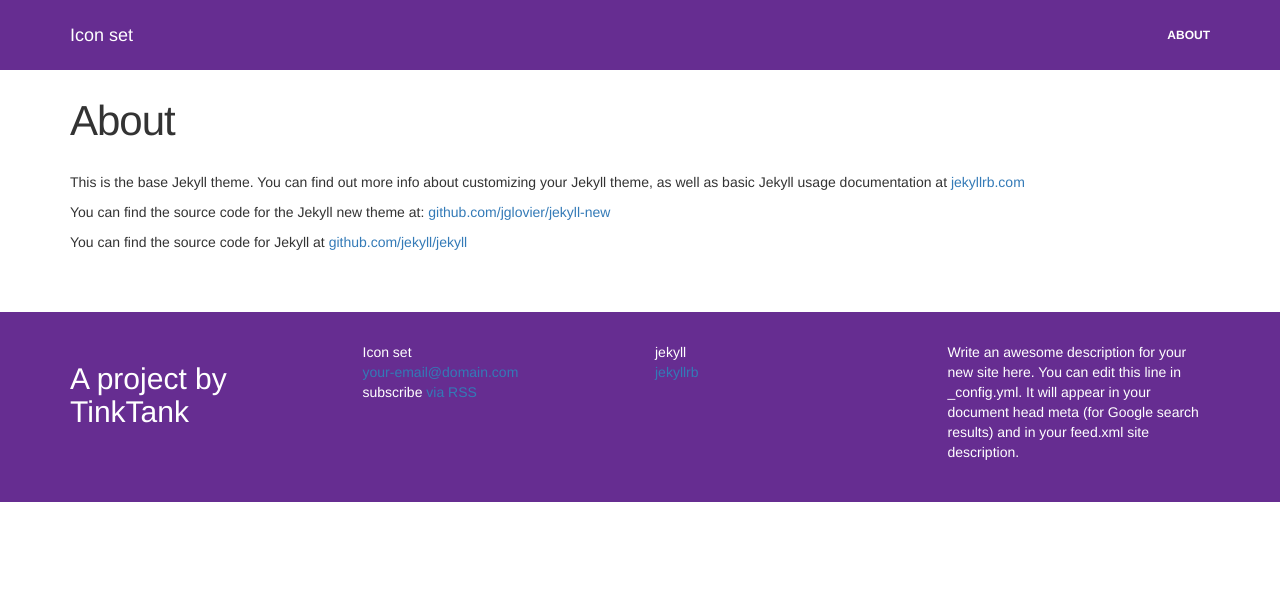
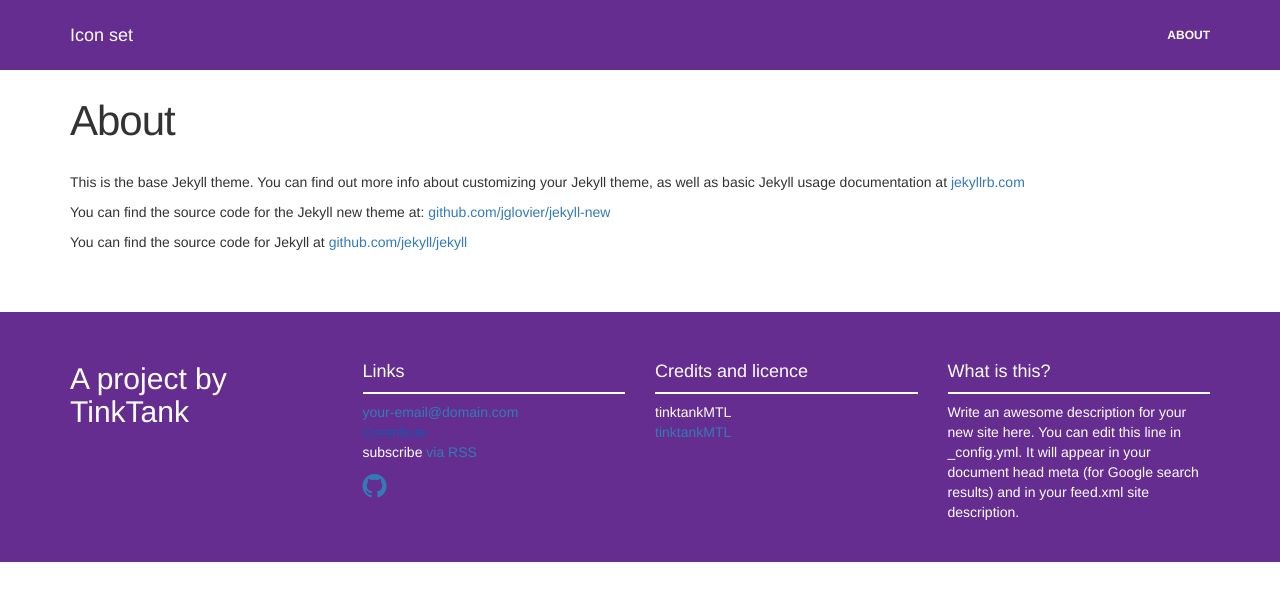
Before and after one commit to TinkTankMTL/icon-set, a Jekyll site: the page built from about.md, in a window 1280 px wide. Shown: the top 601 px of the page. Built offline with Jekyll 4.4.1, drawn with Linux system fonts in a browser that asks for light colours; nearby versions of some CDN libraries.

Commit message:
footer made better

```diff
--- a/_config.yml
+++ b/_config.yml
@@ -7,8 +7,8 @@ description: > # this means to ignore newlines until "baseurl:"
   Google search results) and in your feed.xml site description.
 baseurl: "" # the subpath of your site, e.g. /blog/
 url: "http://yourdomain.com" # the base hostname & protocol for your site
-twitter_username: jekyllrb
-github_username:  jekyll
+twitter_username: tinktankMTL
+github_username:  tinktankMTL
 
 # Build settings
 markdown: kramdown
--- a/_includes/footer.html
+++ b/_includes/footer.html
@@ -8,15 +8,19 @@
       </div>
 
       <div class="col-md-3">
+        <h3>Links</h3>
+        <div class="hline-w"></div>
         <ul class="contact-list">
-          <li>{{ site.title }}</li>
           <li><a href="mailto:{{ site.email }}">{{ site.email }}</a></li>
+          <li><a href="">Contribute</a></li>
           <li> <p class="rss-subscribe">subscribe <a href="{{ "/feed.xml" | prepend: site.baseurl }}">via RSS</a></p></li>
-
         </ul>
+        <a href="https://github.com/TinkTankMTL/icon-set"><i class="fa fa-github fa-2x"></i></a>
       </div>
 
       <div class="col-md-3">
+        <h3>Credits and licence</h3>
+        <div class="hline-w"></div>
         <ul class="social-media-list">
           {% if site.github_username %}
           <li>
@@ -36,6 +40,8 @@
       </div>
 
       <div class="col-md-3">
+        <h3>What is this?</h3>
+        <div class="hline-w"></div>
         <p class="text">{{ site.description }}</p>
       </div>
     </div>
--- a/_includes/icon-item.html
+++ b/_includes/icon-item.html
@@ -3,7 +3,7 @@
     <div class="dl-info">
       <div class="">
         <h4>{{icon.title}}</h4>
-        <a href="/png/icon__{{icon.png}}.png" class="btn btn-default" download>Download</a>
+        <a href="/png/icon__{{icon.png}}.png" class="btn btn-default" download><i class="fa fa-download"></i></a>
       </div>
     </div>
 </div>
--- a/style.css
+++ b/style.css
@@ -2,6 +2,9 @@
 h4 {
     font-weight: 800;
     text-transform: capitalize;
+}
+h3 {
+    font-size: 18px;
 }
 .navbar-default {
     background-color: #662D91;
@@ -60,3 +63,7 @@ a {
 .dl-info:hover {
     opacity: 1;
 }
+.hline-w {
+    border-bottom: 2px solid white;
+    margin-bottom: 8px;
+}
```
